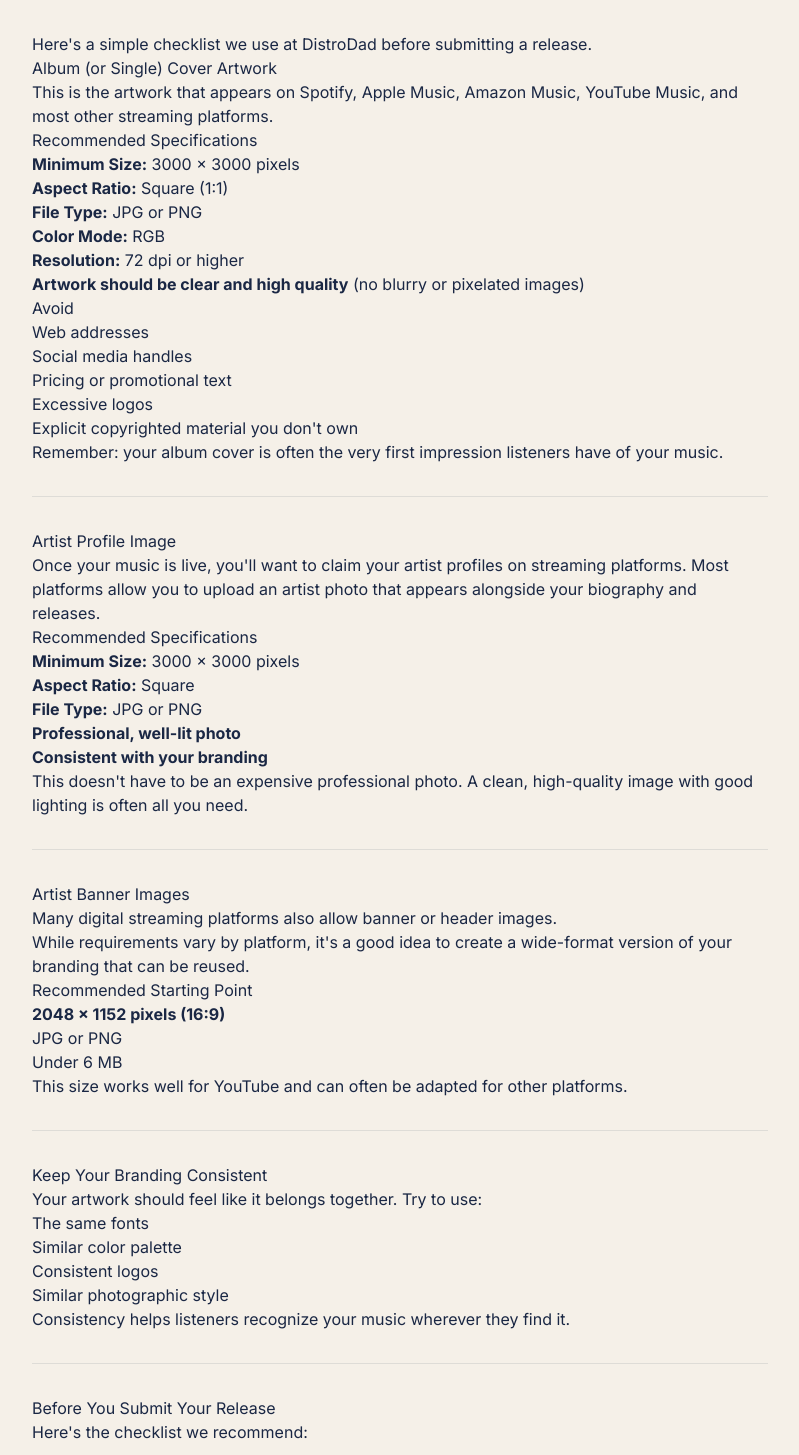
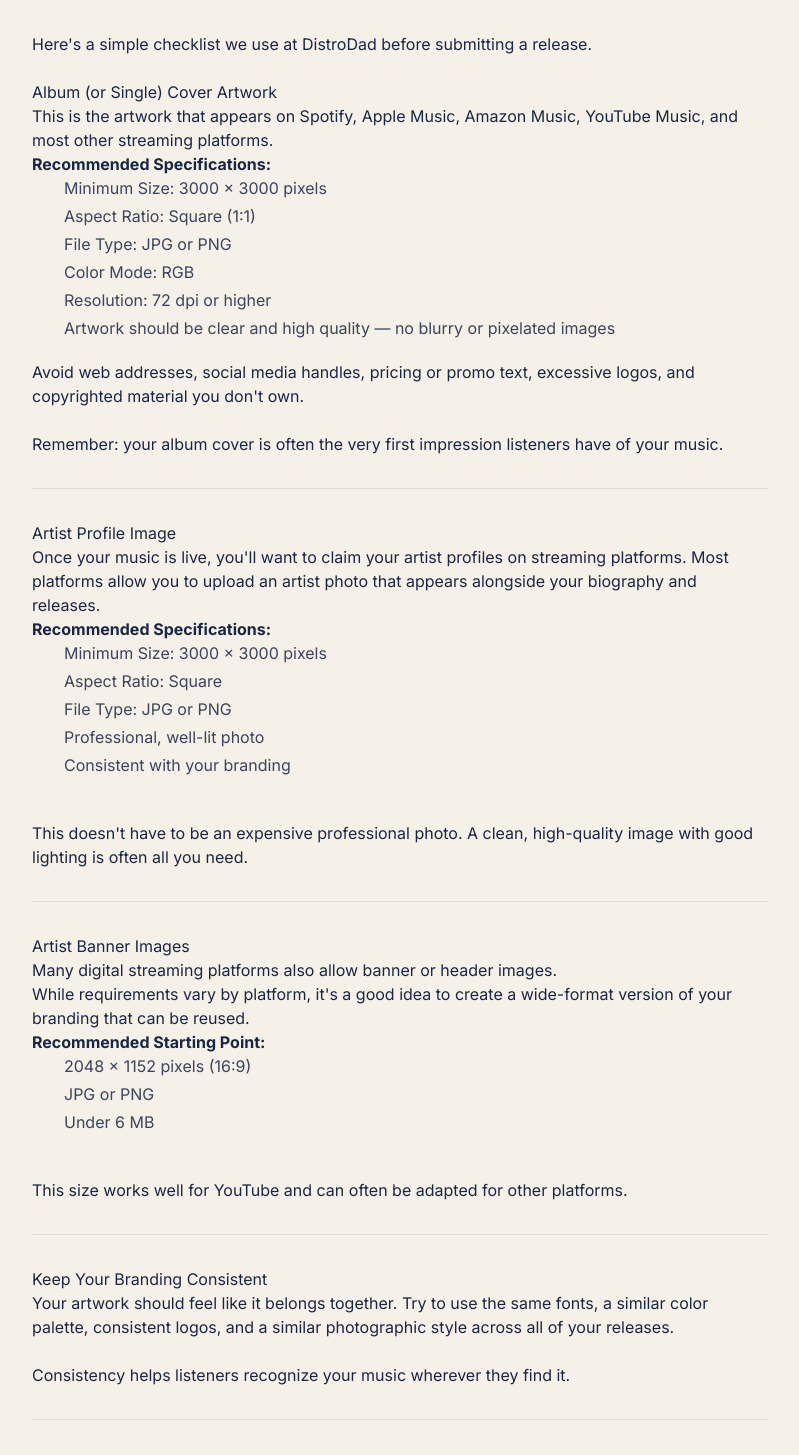
Before and after one commit to distrodadmusic/distrodad-website, a Next.js app: page /blog/artwork-checklist in a window 1280 px wide. Shown: the part 560-2015 px from the top of the page, without its empty margins (240-1039 px from the left). Built offline with nearby package versions, Linux system fonts and the light colour scheme; a web font is replaced by a local one.

Commit message:
Reformat artwork checklist post: bold labels, indented specs, cleaner prose

```diff
--- a/src/app/blog/artwork-checklist/page.tsx
+++ b/src/app/blog/artwork-checklist/page.tsx
@@ -43,30 +43,30 @@ export default function ArtworkChecklist() {
 
             <p>Here&apos;s a simple checklist we use at DistroDad before submitting a release.</p>
 
+            <br />
+
             <h2>Album (or Single) Cover Artwork</h2>
             <p>
               This is the artwork that appears on Spotify, Apple Music, Amazon Music, YouTube Music, and most other
               streaming platforms.
             </p>
 
-            <h3>Recommended Specifications</h3>
-            <ul>
-              <li><strong>Minimum Size:</strong> 3000 × 3000 pixels</li>
-              <li><strong>Aspect Ratio:</strong> Square (1:1)</li>
-              <li><strong>File Type:</strong> JPG or PNG</li>
-              <li><strong>Color Mode:</strong> RGB</li>
-              <li><strong>Resolution:</strong> 72 dpi or higher</li>
-              <li><strong>Artwork should be clear and high quality</strong> (no blurry or pixelated images)</li>
-            </ul>
+            <p><strong>Recommended Specifications:</strong></p>
+            <div className="pl-8 space-y-1 mb-5 text-[#1a2744]/85">
+              <p className="!mb-1">Minimum Size: 3000 × 3000 pixels</p>
+              <p className="!mb-1">Aspect Ratio: Square (1:1)</p>
+              <p className="!mb-1">File Type: JPG or PNG</p>
+              <p className="!mb-1">Color Mode: RGB</p>
+              <p className="!mb-1">Resolution: 72 dpi or higher</p>
+              <p className="!mb-1">Artwork should be clear and high quality — no blurry or pixelated images</p>
+            </div>
 
-            <h3>Avoid</h3>
-            <ul>
-              <li>Web addresses</li>
-              <li>Social media handles</li>
-              <li>Pricing or promotional text</li>
-              <li>Excessive logos</li>
-              <li>Explicit copyrighted material you don&apos;t own</li>
-            </ul>
+            <p>
+              Avoid web addresses, social media handles, pricing or promo text, excessive logos, and copyrighted
+              material you don&apos;t own.
+            </p>
+
+            <br />
 
             <p>Remember: your album cover is often the very first impression listeners have of your music.</p>
 
@@ -78,14 +78,16 @@ export default function ArtworkChecklist() {
               platforms allow you to upload an artist photo that appears alongside your biography and releases.
             </p>
 
-            <h3>Recommended Specifications</h3>
-            <ul>
-              <li><strong>Minimum Size:</strong> 3000 × 3000 pixels</li>
-              <li><strong>Aspect Ratio:</strong> Square</li>
-              <li><strong>File Type:</strong> JPG or PNG</li>
-              <li><strong>Professional, well-lit photo</strong></li>
-              <li><strong>Consistent with your branding</strong></li>
-            </ul>
+            <p><strong>Recommended Specifications:</strong></p>
+            <div className="pl-8 space-y-1 mb-5 text-[#1a2744]/85">
+              <p className="!mb-1">Minimum Size: 3000 × 3000 pixels</p>
+              <p className="!mb-1">Aspect Ratio: Square</p>
+              <p className="!mb-1">File Type: JPG or PNG</p>
+              <p className="!mb-1">Professional, well-lit photo</p>
+              <p className="!mb-1">Consistent with your branding</p>
+            </div>
+
+            <br />
 
             <p>
               This doesn&apos;t have to be an expensive professional photo. A clean, high-quality image with good
@@ -101,25 +103,24 @@ export default function ArtworkChecklist() {
               branding that can be reused.
             </p>
 
-            <h3>Recommended Starting Point</h3>
-            <ul>
-              <li><strong>2048 × 1152 pixels (16:9)</strong></li>
-              <li>JPG or PNG</li>
-              <li>Under 6 MB</li>
-            </ul>
+            <p><strong>Recommended Starting Point:</strong></p>
+            <div className="pl-8 space-y-1 mb-5 text-[#1a2744]/85">
+              <p className="!mb-1">2048 × 1152 pixels (16:9)</p>
+              <p className="!mb-1">JPG or PNG</p>
+              <p className="!mb-1">Under 6 MB</p>
+            </div>
+
+            <br />
 
             <p>This size works well for YouTube and can often be adapted for other platforms.</p>
 
             <hr className="border-[#1a2744]/10 my-8" />
 
             <h2>Keep Your Branding Consistent</h2>
-            <p>Your artwork should feel like it belongs together. Try to use:</p>
-            <ul>
-              <li>The same fonts</li>
-              <li>Similar color palette</li>
-              <li>Consistent logos</li>
-              <li>Similar photographic style</li>
-            </ul>
+            <p>Your artwork should feel like it belongs together. Try to use the same fonts, a similar color palette, consistent logos, and a similar photographic style across all of your releases.</p>
+
+            <br />
+
             <p>Consistency helps listeners recognize your music wherever they find it.</p>
 
             <hr className="border-[#1a2744]/10 my-8" />
@@ -141,6 +142,8 @@ export default function ArtworkChecklist() {
               ))}
             </div>
 
+            <br />
+
             <p>
               Having these assets prepared before you upload your music will make distribution smoother and save time
               when it&apos;s time to claim your artist profiles.
@@ -149,13 +152,9 @@ export default function ArtworkChecklist() {
             <hr className="border-[#1a2744]/10 my-8" />
 
             <h2>Coming Next</h2>
-            <p>In a future guide we&apos;ll walk through:</p>
-            <ul>
-              <li>How to claim your Spotify for Artists profile</li>
-              <li>How to claim Apple Music for Artists</li>
-              <li>How to claim your Official Artist Channel on YouTube</li>
-              <li>When and how to merge your personal YouTube channel with your YouTube Music artist profile</li>
-            </ul>
+            <p>In a future guide we&apos;ll walk through how to claim your Spotify for Artists profile, how to claim Apple Music for Artists, how to claim your Official Artist Channel on YouTube, and when and how to merge your personal YouTube channel with your YouTube Music artist profile.</p>
+
+            <br />
 
             <p>
               Taking a little extra time to prepare your artwork before release can make your music look every bit as
```
